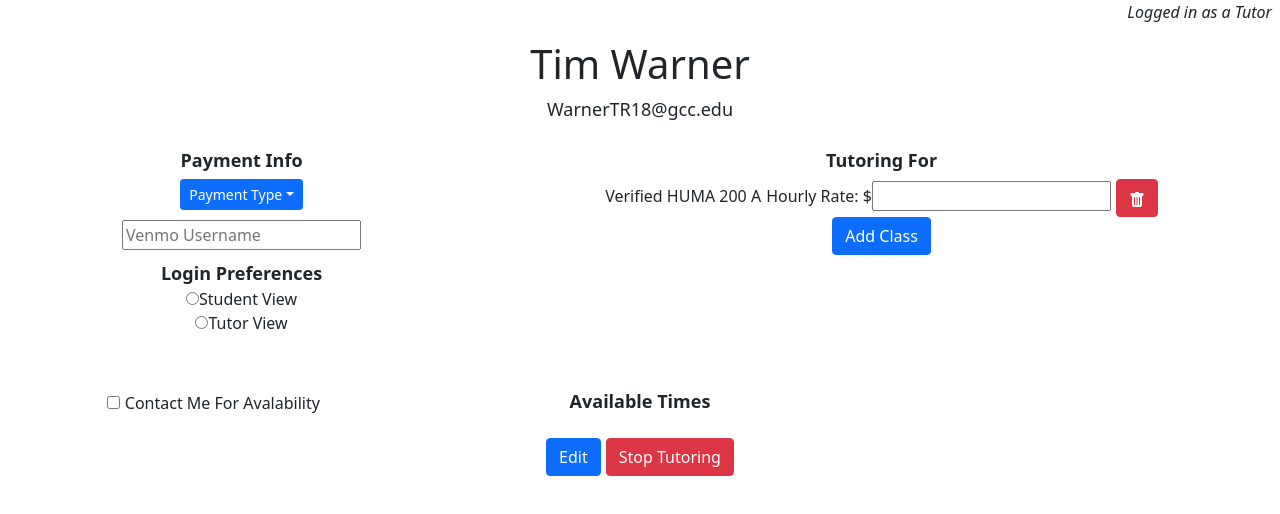
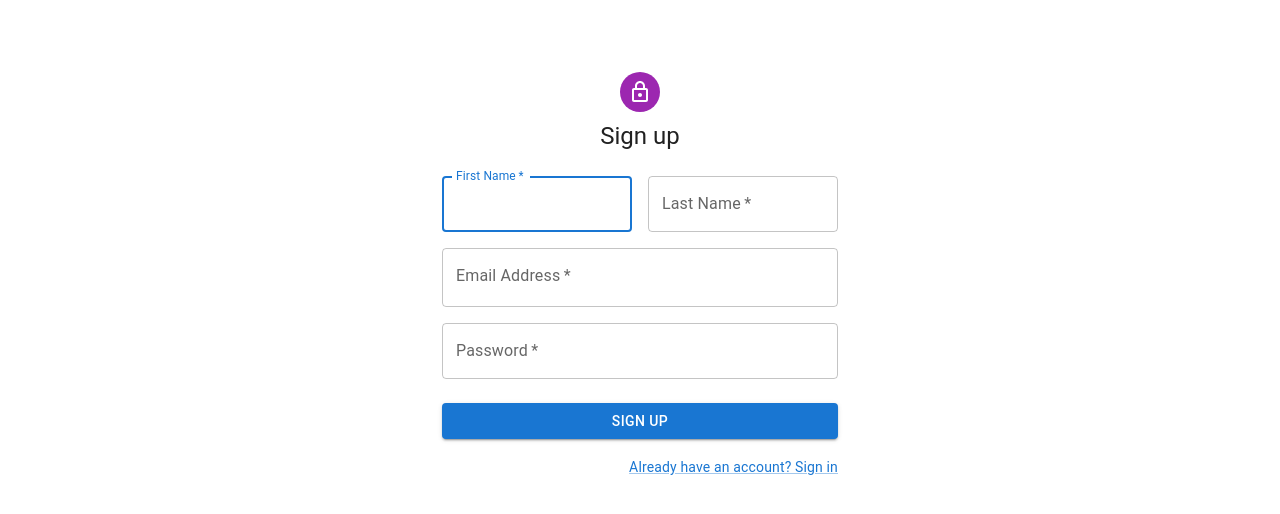
Before and after one commit to TheVypR/Find-A-Tutor, a React (Create React App) app in the folder Find-A-Tutor/react-flask-app/: page / in a window 1280 px wide. Shown: the top 514 px of the page. Built offline with nearby package versions, Linux system fonts and the light colour scheme.

Commit message:
Connected back to front

```diff
--- a/Find-A-Tutor/react-flask-app/src/App.js
+++ b/Find-A-Tutor/react-flask-app/src/App.js
@@ -11,7 +11,7 @@ import TutorProfile from "./components/TutorProfile"
 function App() {
   return (
     <div className="App">
-		<TutorProfile />
+		<SignUp />
     </div>
   );
 }
--- a/Find-A-Tutor/react-flask-app/src/components/SignUp.js
+++ b/Find-A-Tutor/react-flask-app/src/components/SignUp.js
@@ -33,9 +33,9 @@ export default function SignUp() {
     event.preventDefault();
     const data = new FormData(event.currentTarget);
     // eslint-disable-next-line no-console
-	const info = data.get('email')
-	fetch("/sign/", {
-		method: "POST",
+  const info = [data.get('firstName'), data.get('lastName'), data.get('email'), data.get('password')]
+	fetch("/signup/", {
+		method: 'POST',
 		headers: {
 		'Content-Type' : 'application/json'
 		},
--- a/Find-A-Tutor/react-flask-app/src/components/TutorProfile.js
+++ b/Find-A-Tutor/react-flask-app/src/components/TutorProfile.js
@@ -1,3 +1,4 @@
+import React, {useState, useEffect} from 'react';
 import { DropdownButton, Dropdown, ButtonGroup, Button } from 'react-bootstrap';
 import { BsFillTrashFill } from "react-icons/bs";
 
@@ -9,6 +10,20 @@ import TextField from '@mui/material/TextField';
 import "./TutorProfile.css"
 
 const TutorProfile = () => {
+	const [info, setInfo] = useState({})
+	const [payType, setPayType] = useState("")
+	const [payVal, setPayVal] = useState("")
+	const [loginPref, setLoginPref] = useState(false)
+	const [classes, setClasses] = useState([])
+	const [rates, setRates] = useState([])
+	const [contact, setContact] = useState(false)
+	const [times, setTimes] =useState([[]])
+
+	useEffect(()=> {
+		fetch('/myProfile', {method:"GET"}).then(
+			response => response.json()
+		).then(data => setInfo(data))
+	}, []);
 
     return (
         <>
@@ -16,15 +31,15 @@ const TutorProfile = () => {
 
             <div className="container-fluid text-center">
                 {/* User Info */}
-                <h1 id="name"> Tim Warner </h1>
-                <p id="email"> WarnerTR18@gcc.edu </p>
+                <h1 id="name"> {info['name']} </h1>
+                <p id="email"> {info['email']} </p>
             </div>
 
             {/* Payment Info*/}
             <div id="center" className="d-flex justify-content-around">
                 <div className="p-2">
                     <p id="header"> Payment Info </p>
-                    <div className="paymentType">
+                    <div className="paymentType" onChange={(e)=>setPayType(e.target.value)}>
                         {[DropdownButton].map((DropdownType, idx) => (
                             <DropdownType
                                 as={ButtonGroup}
@@ -35,22 +50,20 @@ const TutorProfile = () => {
                                 title="Payment Type"
                             >
                                 <Dropdown.Item eventKey="1">Venmo</Dropdown.Item>
-                                <Dropdown.Item eventKey="2">Cash</Dropdown.Item>
                                 <Dropdown.Divider />
+								<Dropdown.Item eventKey="2">Cash</Dropdown.Item>
+
                             </DropdownType>
                         ))}
                     </div>
 
-                    <input type="text" id="venmoUser" placeholder="Venmo Username" />
+                    <input type="text" id="venmoUser" placeholder="Venmo Username" onChange={(e)=>setPayVal(e.target.value)}/>
 
 
                     {/*Login Info*/}
-                    <div id="loginInfo">
-                        <p id="loginPreferences"> Login Preferences </p>
-                        <input type="radio" id="studentView" value="StudentView" />
-                        <label htmlFor="stuentView"> Student View </label><br />
-                        <input type="radio" id="tutorView" value="TutorView" />
-                        <label htmlFor="tutorView"> Tutor View </label>
+                    <div id="loginInfo" onChange={(e)=>setLoginPref(e.target.value)}>
+                        <input type="radio" id="studentView" value="StudentView " name="logInPref"/> Student View <br/>
+                        <input type="radio" id="tutorView" value="TutorView " name="logInPref"/> Tutor View
                     </div>
                 </div>
 
@@ -59,10 +72,10 @@ const TutorProfile = () => {
                 <div className="p-2">
                     <p id="header"> Tutoring For </p>
                     <div id="classes">
-                        Verified
-                        HUMA 200 A
-                        <label id="rate" htmlFor="rate"> Hourly Rate: $</label>
-                        <input type="number" id="hourlyRate" size="2" />
+						<label id="rate" htmlFor="rate"> Class </label>
+                        <input type="text" id="class" onChange={(e)=>setClasses([classes, e.target.value])}/>
+						<label id="rate" htmlFor="rate"> Hourly Rate: $</label>
+                        <input type="number" id="hourlyRate" size="2" onChange={(e)=>setRates([rates, e.target.value])}/>
                         <Button variant="danger">
                             <BsFillTrashFill />
                         </Button>
@@ -75,7 +88,7 @@ const TutorProfile = () => {
             <div id="availiableTimesFlex" className="container-fluid pt-5">
                 <div className="row justify-content-start">
                     <div className="col-4">
-                        <input type="checkbox" id="contactMe" />
+                        <input type="checkbox" id="contactMe" onChange={(e)=>setContact(e.target.value)}/>
                         <label htmlFor="contactMe"> Contact Me For Avalability </label>
                     </div>
                     <h6 id="header" className="col-4 text-center"> Available Times</h6>
@@ -125,7 +138,7 @@ const TutorProfile = () => {
                     </div>
 
                     <div>
-                        <p id="day"> Firday </p>
+                        <p id="day"> Friday </p>
                         <Button id="dropBtn"> 5:00PM </Button>
                         <Button variant="danger">
                             <BsFillTrashFill />
@@ -144,7 +157,17 @@ const TutorProfile = () => {
 
             {/* Bottom Buttons */}
             <div id="bottom">
-                <Button id="edit"> Edit </Button>
+                <Button type = "submit" id="save"
+					onClick={async () => {
+					const values = [{payType, payVal, loginPref, contact, times}];
+						const response = await fetch("/myProfile/", {
+						method: "POST",
+						headers: {
+						'Content-Type' : 'application/json'
+						},
+						body: JSON.stringify(values)
+					})}}
+				> Save and Close </Button>
                 <Button id="stopTutoring" variant="danger"> Stop Tutoring </Button>
             </div>
         </>
```
Also changed, not shown: 2 other files (tests, documents, lock files or other folders).
